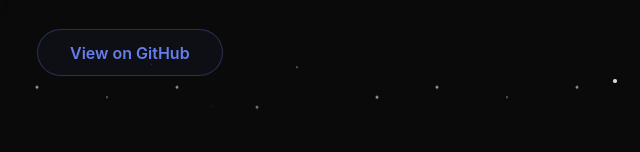
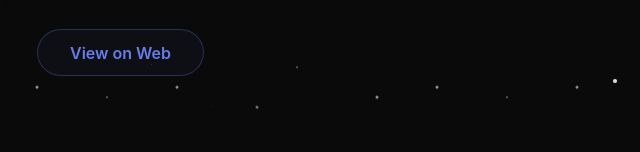
Before and after one commit to Zaraki4707/my-portfolio, a website: page pages/dev.html in a window 1280 px wide. Shown: the part 688-840 px from the top of the page, 383-1023 px from the left. Drawn offline with Linux system fonts and the light colour scheme.

Commit message:
Updated SecAI project link to Vercel deployment and changed text to View on Web

```diff
--- a/pages/dev.html
+++ b/pages/dev.html
@@ -60,7 +60,7 @@
                     <li>Scalable architecture leveraging Database RPCs for efficient vote aggregation.</li>
                 </ul>
                 <div class="internal-links" style="justify-content: flex-start; margin: 1rem 0;">
-                    <a href="https://github.com/Zaraki4707" target="_blank">View on GitHub</a>
+                    <a href="https://secaistaffgame.vercel.app/" target="_blank">View on Web</a>
                 </div>
             </div>
         </div>
```
